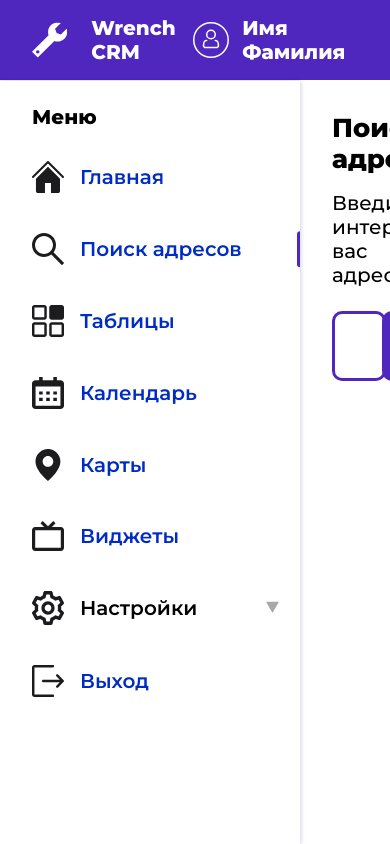
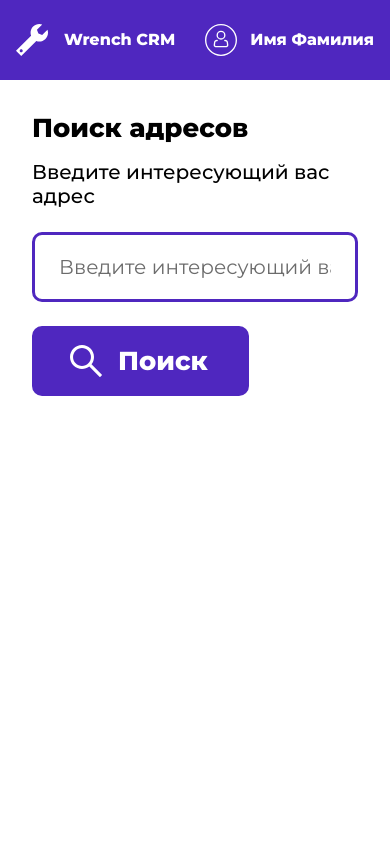
Before and after one commit to n1v0xin/react-dadata, a React (Create React App) app: page /address in a window 390 px wide. Built offline with nearby package versions, Linux system fonts and the light colour scheme.

Commit message:
responsive styles

```diff
--- a/src/components/container/index.tsx
+++ b/src/components/container/index.tsx
@@ -5,11 +5,24 @@ import './container.scss';
 import { IContainerProps } from './interface';
 
 const Container = ({ title, subtitle, children }: IContainerProps) => {
+  const getWindowWidth = () => {
+    return window.innerWidth;
+  };
+  const [windowWidth, setWindowWidth] = React.useState(getWindowWidth());
+
+  React.useEffect(() => {
+    function handleResize() {
+      setWindowWidth(getWindowWidth());
+    }
+    window.addEventListener('resize', handleResize);
+    return () => window.removeEventListener('resize', handleResize);
+  }, [windowWidth]);
+
   return (
     <>
       <Navbar />
       <main className='main'>
-        <Sidebar />
+        {windowWidth > 768 ? <Sidebar /> : ''}
 
         <section className='container'>
           {title && <h1>{title}</h1>}
--- a/src/components/logo/logo.scss
+++ b/src/components/logo/logo.scss
@@ -1,14 +1,28 @@
+@import '../../scss/mixins';
+
 .logo {
   display: flex;
   align-items: center;
 
   svg {
     fill: #fff;
+
+    @include respondTo(768px) {
+      width: 32px;
+      height: 32px;
+      flex-shrink: 0;
+    }
   }
 
   &__text {
     margin-left: 24px;
     font-weight: 700;
     color: #fff;
+
+    @include respondTo(768px) {
+      margin-left: 16px;
+      margin-right: 16px;
+      font-size: 16px;
+    }
   }
 }
--- a/src/components/navbar/navbar.scss
+++ b/src/components/navbar/navbar.scss
@@ -1,4 +1,5 @@
 @import '../../scss/vars';
+@import '../../scss/mixins';
 
 .navbar {
   width: 100%;
@@ -8,4 +9,8 @@
   justify-content: space-between;
   padding: 16px 32px;
   margin-bottom: 1px;
+
+  @include respondTo(768px) {
+    padding: 16px;
+  }
 }
--- a/src/components/profile/profile.scss
+++ b/src/components/profile/profile.scss
@@ -1,14 +1,26 @@
+@import '../../scss/mixins';
+
 .profile {
   display: flex;
   align-items: center;
 
   svg {
     fill: none;
+
+    @include respondTo(768px) {
+      width: 32px;
+      height: 32px;
+      flex-shrink: 0;
+    }
   }
 
   &__name {
     margin-left: 13px;
     font-weight: 700;
     color: #fff;
+
+    @include respondTo(768px) {
+      font-size: 16px;
+    }
   }
 }
--- a/src/components/search-form/search-form.scss
+++ b/src/components/search-form/search-form.scss
@@ -1,9 +1,14 @@
 @import '../../scss/vars';
+@import '../../scss/mixins';
 
 .search-form {
   display: flex;
   align-items: flex-start;
   width: 100%;
+
+  @include respondTo(992px) {
+    flex-direction: column;
+  }
 
   &__input {
     background: none;
@@ -27,6 +32,11 @@
       flex-direction: column;
       width: 100%;
       margin-right: 24px;
+
+      @include respondTo(992px) {
+        margin-right: 0;
+        margin-bottom: 24px;
+      }
     }
   }
 
@@ -55,4 +65,10 @@
       margin-right: 16px;
     }
   }
+
+  &__error {
+    margin-top: 10px;
+    font-size: 16px;
+    color: $colorError;
+  }
 }
--- /dev/null
+++ b/src/scss/_mixins.scss
@@ -0,0 +1,5 @@
+@mixin respondTo($width) {
+  @media screen and (max-width: $width) {
+    @content;
+  }
+}
```
